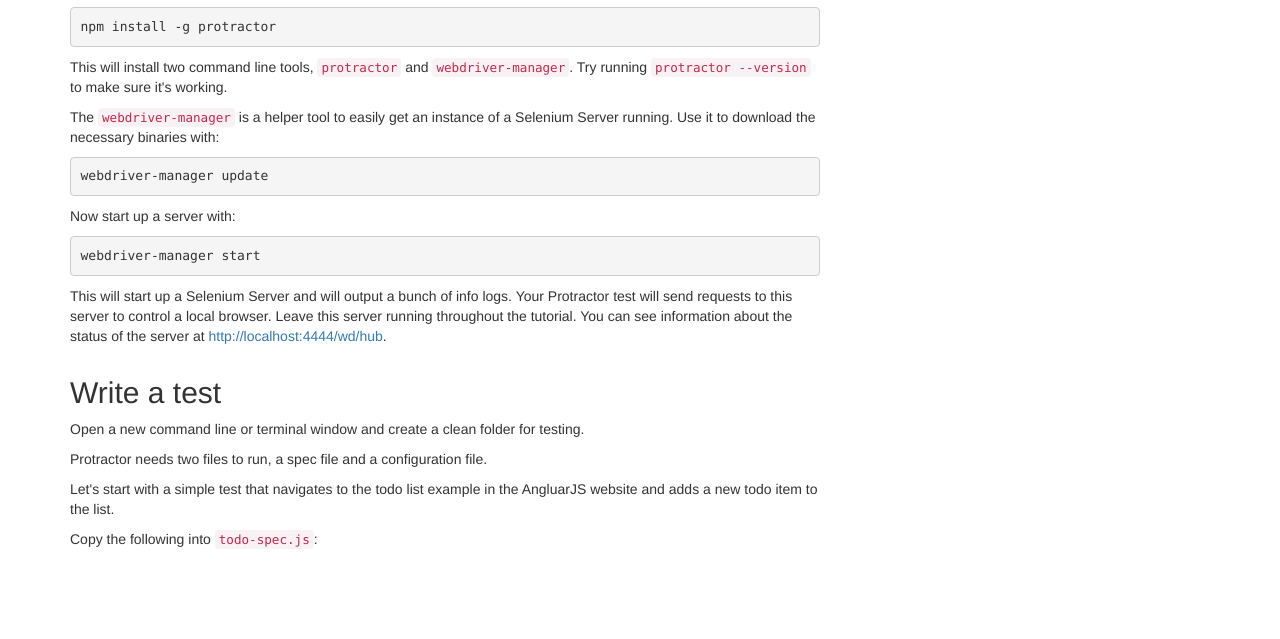
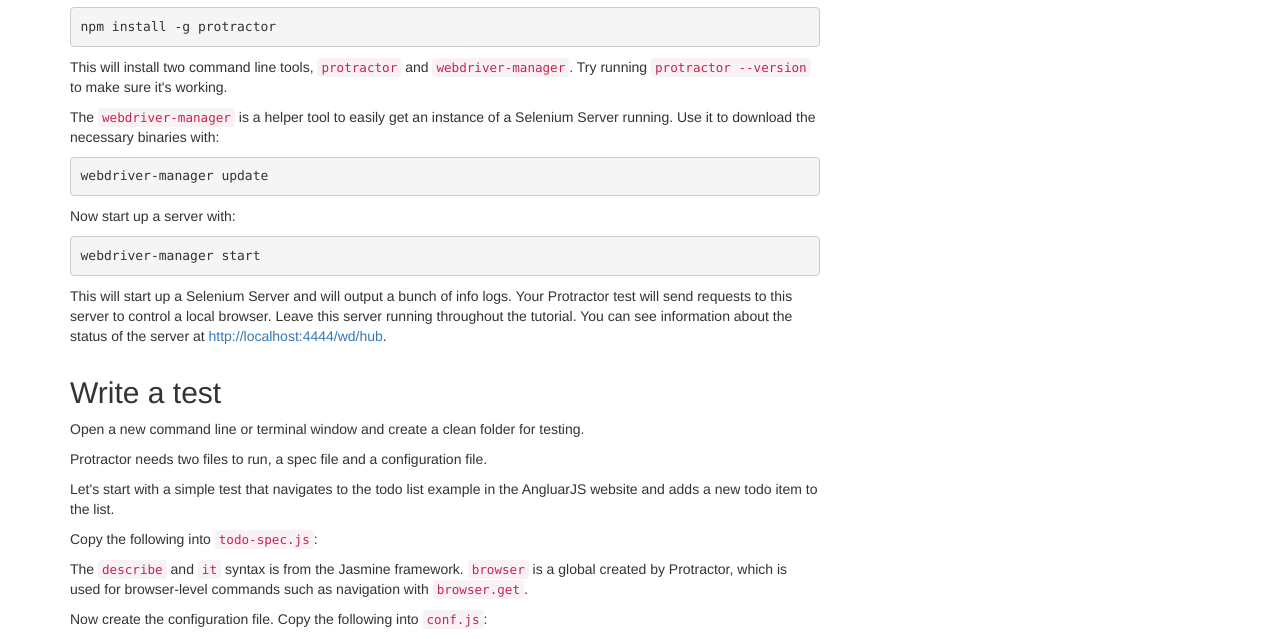
Before and after one commit to andresdominguez/protractor-website, a website: page app/index.html in a window 1280 px wide. Shown: the part 486-1125 px from the top of the page. Before the commit the page ends 1045 px from the top, so only its background shows below. Drawn offline with nearby package versions, Linux system fonts and the light colour scheme; files that its build step writes are made by us from their sources.

Commit message:
Add config

```diff
--- a/app/index.html
+++ b/app/index.html
@@ -160,6 +160,17 @@
       <div>
         <script src="https://gist.github.com/andresdominguez/c6dca267814122535e48.js"></script>
       </div>
+
+      <p>
+        The <code>describe</code> and <code>it</code> syntax is from the Jasmine
+        framework. <code>browser</code> is a global created by Protractor,
+        which is used for browser-level commands such as navigation with
+        <code>browser.get</code>.
+      </p>
+      <p>
+        Now create the configuration file. Copy the following into
+        <code>conf.js</code>:
+      </p>
     </div>
   </div>
 </div>
```
